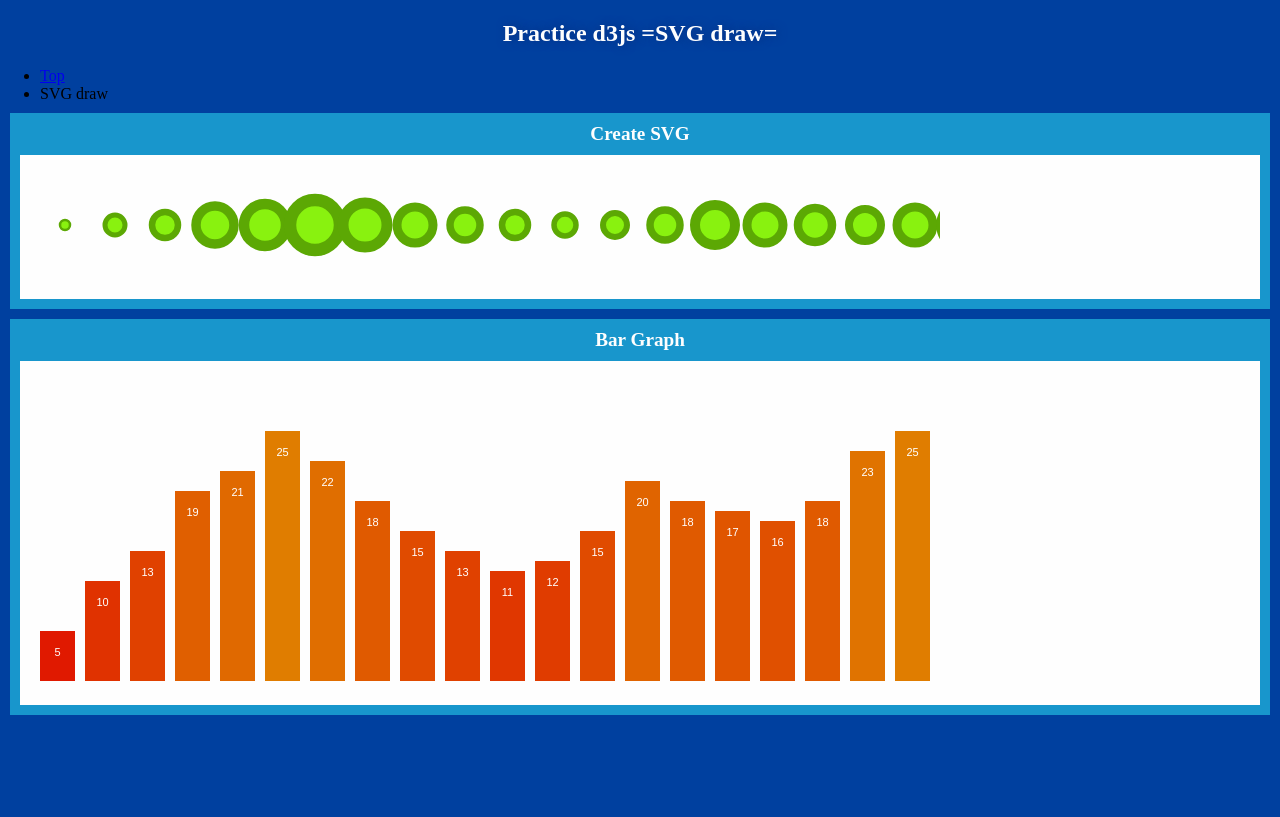
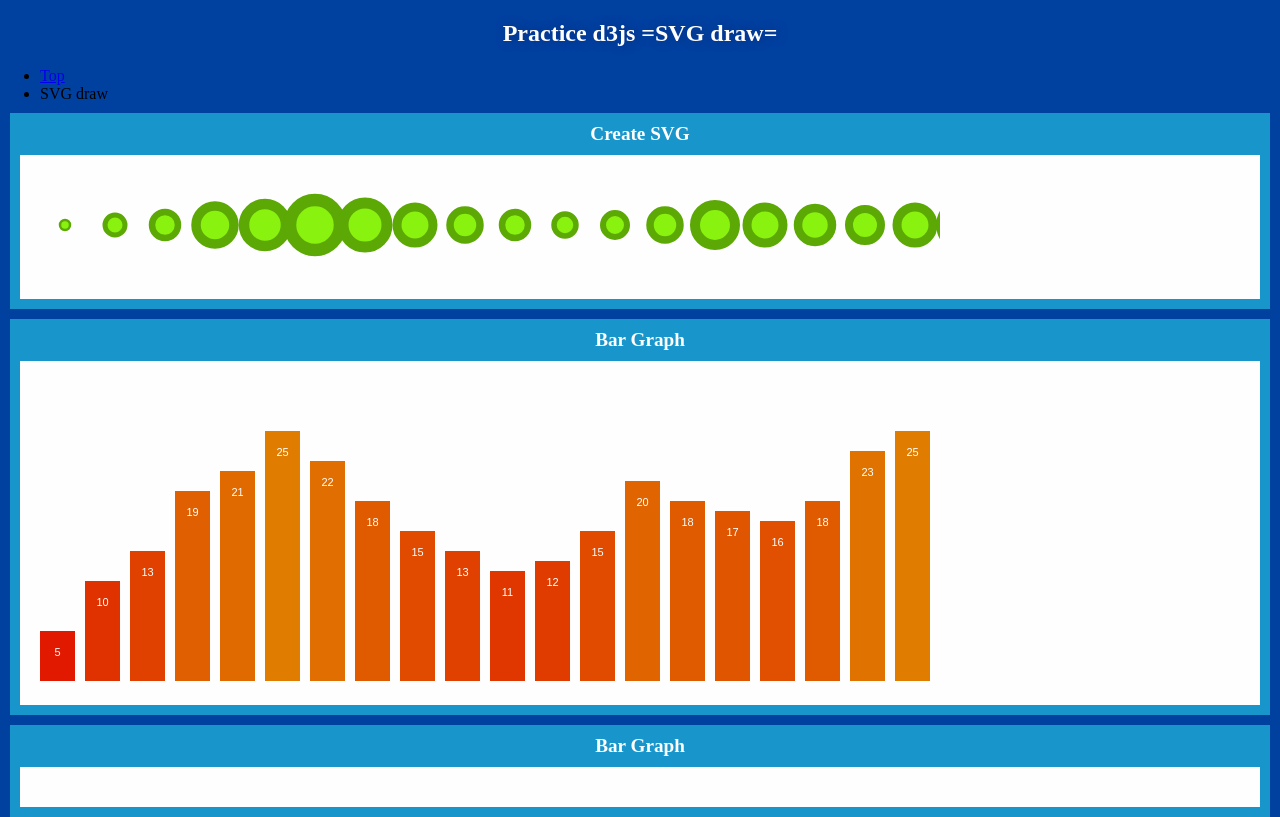
Before and after one commit to megatkhs/practice-d3js, a website: page pages/svg_draw.html in a window 1280 px wide. Drawn offline with nearby package versions, Linux system fonts and the light colour scheme.

```diff
--- a/p_svg/index.html
+++ b/pages/svg_draw.html
@@ -29,6 +29,10 @@
     <h2>Bar Graph</h2>
     <div id="barChart" class="wrap"></div>
   </section>
+  <section>
+    <h2>Bar Graph</h2>
+    <div id="scatterDiagram" class="wrap"></div>
+  </section>
   <script src="../js/svg_app.js"></script>
 </body>
 </html>
```
Also changed, not shown: index.html (+1 -1 lines).
